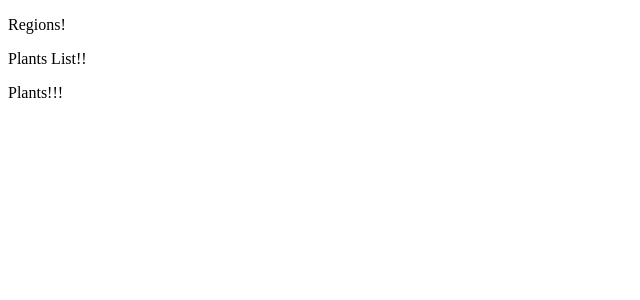
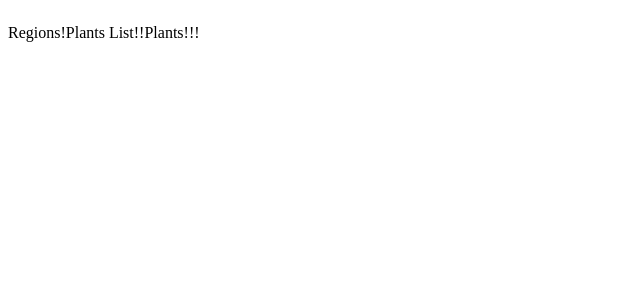
Before and after one commit to sarahschuller/Flora, a React (Create React App) app: page / in a window 1280 px wide. Shown: the top 300 px of the page, without its empty margins (0-640 px from the left). Built offline with nearby package versions, Linux system fonts and the light colour scheme.

Commit message:
make app class display flex

```diff
--- a/src/css/style.css
+++ b/src/css/style.css
@@ -0,0 +1,3 @@
+.app {
+    display: flex;
+}
```
